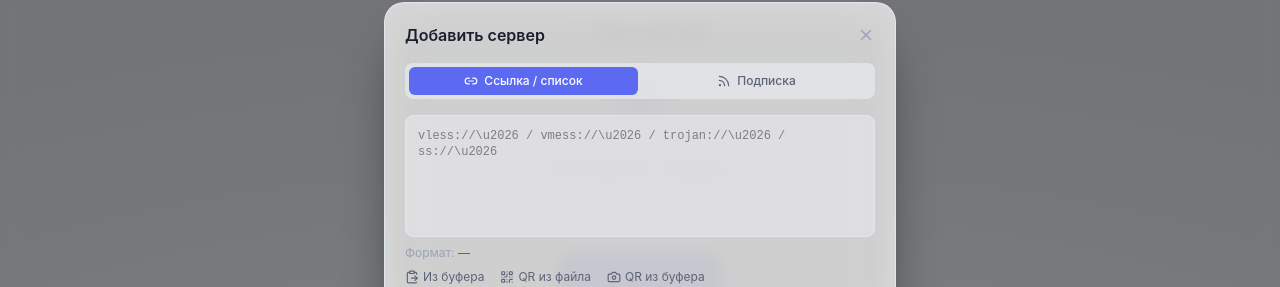
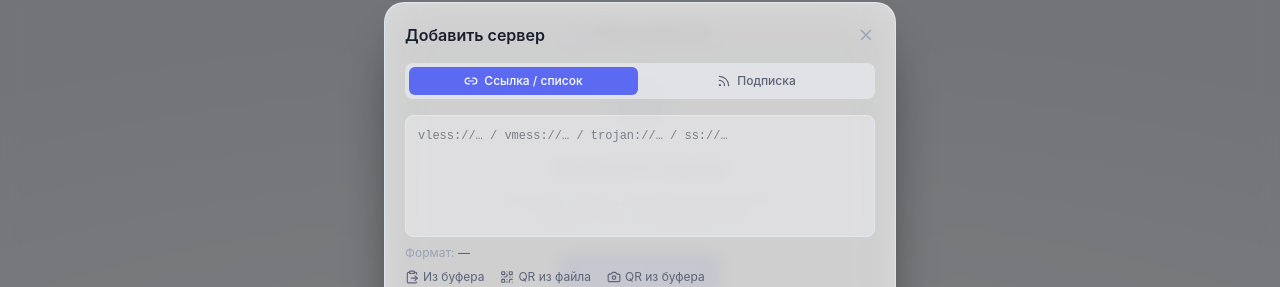
Before and after one commit to timur123-star/Nexus, a React (Vite) app: page / in a window 1280 px wide. Both pictures are taken after a click on the button "Добавить сервер". Shown: the part 218-505 px from the top of the page. Built offline with nearby package versions, Linux system fonts and the light colour scheme.

Commit message:
fix(import): render real ellipsis in textarea placeholder
the placeholder contained the literal escape sequence \u2026 inside a JSX
string attribute (where backslash escapes are NOT processed), so users
saw 'vless://\u2026' literally instead of 'vless://…'. Use the real … char.

```diff
--- a/src/features/import/ImportDialog.tsx
+++ b/src/features/import/ImportDialog.tsx
@@ -117,7 +117,7 @@ export function ImportDialog({ onClose }: { onClose: () => void }) {
               value={text}
               onChange={(e) => setText(e.target.value)}
               rows={6}
-              placeholder="vless://\u2026 / vmess://\u2026 / trojan://\u2026 / ss://\u2026"
+              placeholder="vless://… / vmess://… / trojan://… / ss://…"
               className="w-full resize-none rounded-btn border border-border bg-bg/40 p-3 font-mono text-xs text-text outline-none focus:border-indigo"
             />
             <div className="mt-2 flex flex-col gap-2">
```
